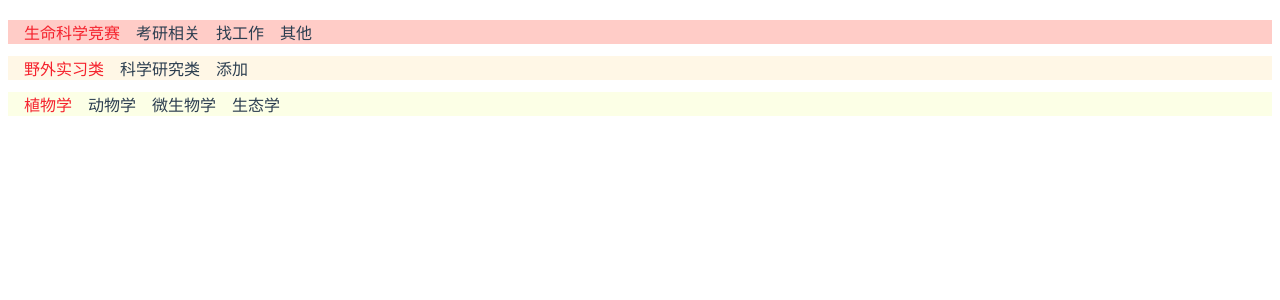
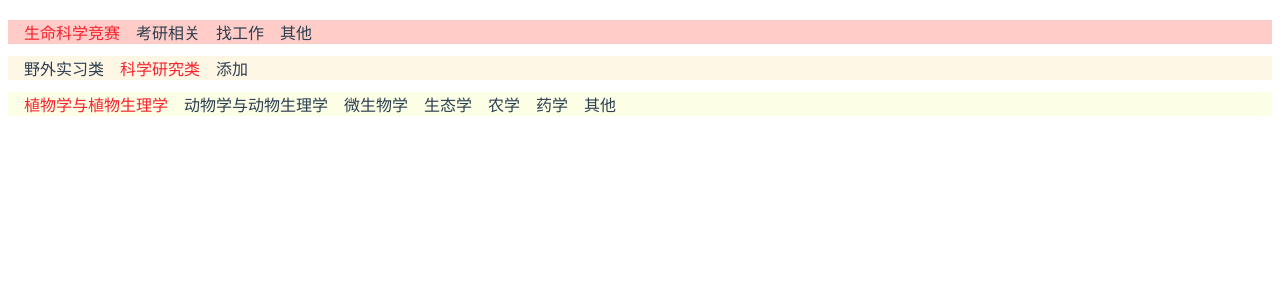
Before and after one commit to sl1673495/vue-nested-menu, a Vue app: page / in a window 1280 px wide. Shown: the top 300 px of the page. Built offline with nearby package versions, Linux system fonts and the light colour scheme.

Commit message:
feat: 增加默认 id

```diff
--- a/src/App.vue
+++ b/src/App.vue
@@ -1,16 +1,47 @@
 <template>
-  <nest-menu :data="menu" @change="activeIdsChange" />
+  <nest-menu :data="data" :defaultActiveIds="ids" @change="activeIdsChange" />
 </template>
 
 <script>
 import NestMenu from "./components/NestMenu.vue";
-import menu from "./menu.js";
+import data from "./menu.js";
+import { getSubIds } from "./util";
 
 export default {
   name: "App",
   data() {
+    // 假设默认选中 id 为 7
+    const activeId = 7;
+
+    const findPath = (menus, targetId) => {
+      let ids;
+
+      const traverse = (subMenus, prev) => {
+        if (ids) {
+          return;
+        }
+        if (!subMenus) {
+          return;
+        }
+        subMenus.forEach((subMenu) => {
+          if (subMenu.id === activeId) {
+            ids = [...prev, activeId];
+            return;
+          }
+          traverse(subMenu._child, [...prev, subMenu.id]);
+        });
+      };
+
+      traverse(menus, []);
+
+      return ids;
+    };
+
+    const ids = findPath(data, activeId);
+
     return {
-      menu,
+      data,
+      ids,
     };
   },
   methods: {
--- a/src/components/NestMenu.vue
+++ b/src/components/NestMenu.vue
@@ -11,9 +11,10 @@
     </div>
     <nest-menu
       :key="activeId"
-      v-if="activeId !== null"
+      v-if="activeId"
       :data="getActiveSubMenu()"
       :depth="depth + 1"
+      :defaultActiveIds="defaultActiveIds"
       @change="onSubActiveIdChange"
     ></nest-menu>
   </div>
@@ -26,15 +27,17 @@ import data from "../menu";
 interface IProps {
   data: typeof data;
   depth: number;
+  defaultActiveIds?: number[];
 }
 
 export default {
   name: "NestMenu",
-  props: ["data", "depth"],
+  props: ["data", "depth", "defaultActiveIds"],
   setup(props: IProps, context) {
-    const { depth = 0 } = props;
-
-    const activeId = ref<number | null>(null);
+    console.log('props: ', props);
+    const { depth = 0, defaultActiveIds } = props;
+    const defaultActiveId = defaultActiveIds ? defaultActiveIds[depth] : null;
+    const activeId = ref<number | null | undefined>(defaultActiveId);
 
     const onMenuItemClick = (menuItem) => {
       activeId.value = menuItem.id;
@@ -60,7 +63,9 @@ export default {
       return "";
     };
 
-    // 菜单数据源发生变化的时候 默认选中当前层级的第一项
+    /**
+     * 菜单数据源发生变化的时候 默认选中当前层级的第一项
+     */
     watch(
       () => props.data,
       (newData) => {
@@ -75,21 +80,29 @@ export default {
       }
     );
 
+    /**
+     * 递归收集子菜单第一项的 id
+     */
+    const getSubIds = (child) => {
+      const subIds = [];
+      const traverse = (data) => {
+        if (data && data.length) {
+          const first = data[0];
+          subIds.push(first.id);
+          traverse(first._child);
+        }
+      };
+      traverse(child);
+      return subIds;
+    };
+
     watch(
       () => activeId.value,
       (newId) => {
         // 这里需要递归找到这层菜单以下的子菜单的 activeId 拼接在后面
         // 直接默认找第一个即可
         const child = getActiveSubMenu();
-        const subIds = [];
-        const traverse = (data) => {
-          if (data && data.length) {
-            const first = data[0];
-            subIds.push(first.id);
-            traverse(first._child);
-          }
-        };
-        traverse(child);
+        const subIds = getSubIds(child);
         // 把子菜单的 ids 也拼接起来 向父组件 emit
         context.emit("change", [newId, ...subIds]);
       }
--- /dev/null
+++ b/src/util.js
@@ -0,0 +1,12 @@
+export const getSubIds = (child) => {
+  const subIds = [];
+  const traverse = (data) => {
+    if (data && data.length) {
+      const first = data[0];
+      subIds.push(first.id);
+      traverse(first._child);
+    }
+  };
+  traverse(child);
+  return subIds;
+};
```
